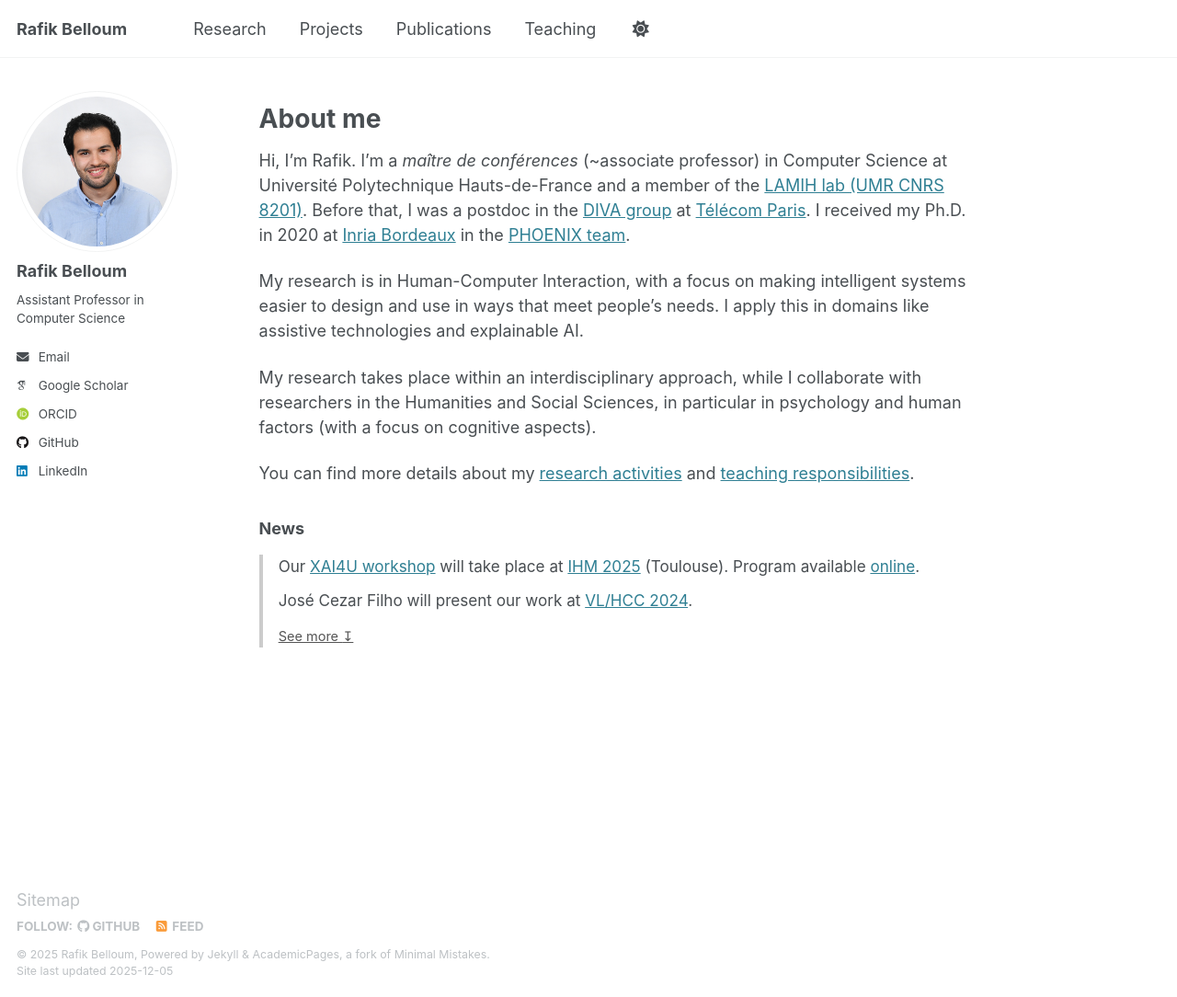
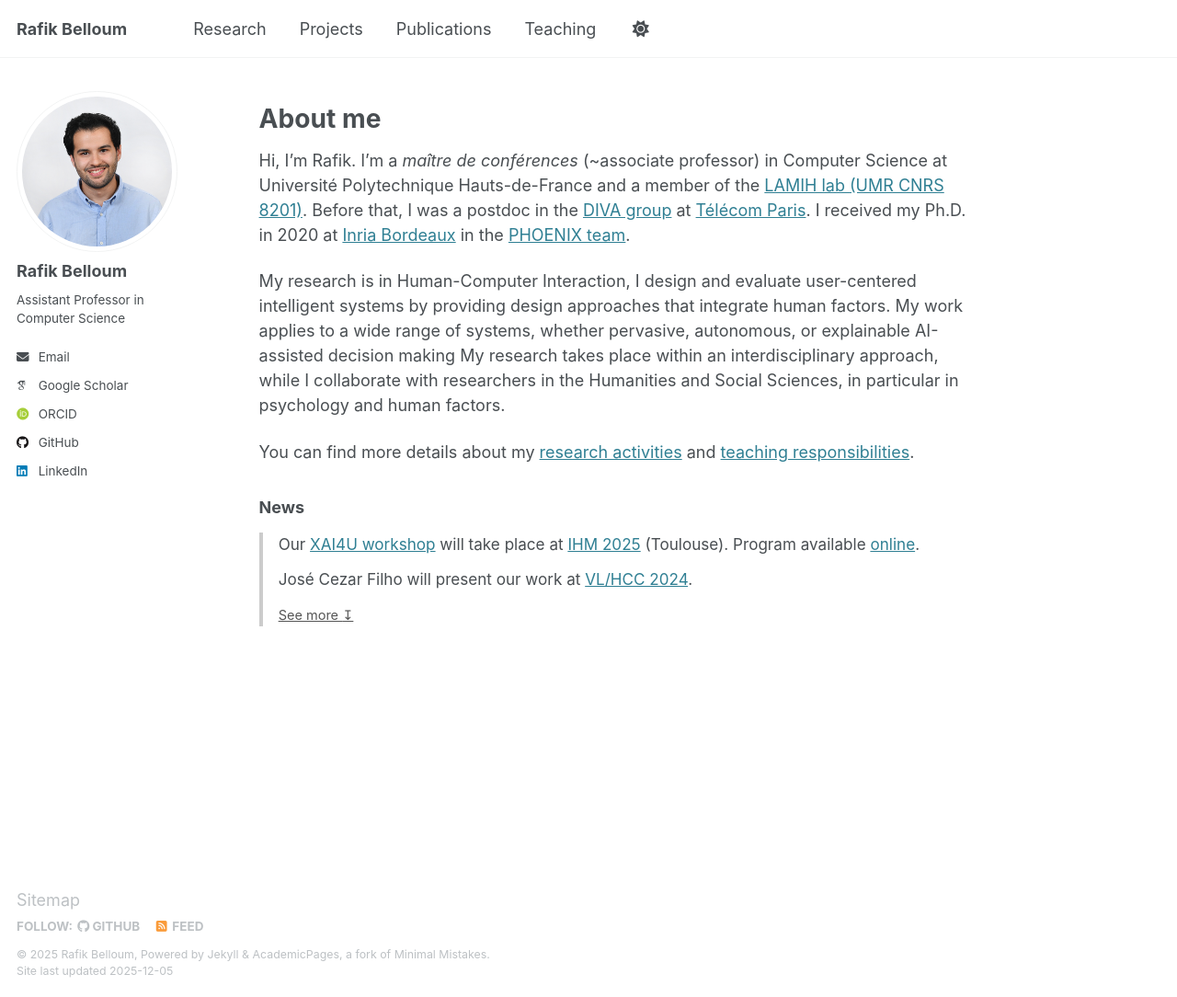
Before and after one commit to rafik-belloum/rafik-belloum.github.io, a Jekyll site: the page built from _pages/about.md, in a window 1280 px wide and 1084 px high. Shown: the whole window at 92% size. Built offline with Jekyll 4.4.1, drawn with Linux system fonts in a browser that asks for light colours; some web fonts are replaced.

Commit message:
Update about.md

```diff
--- a/_pages/about.md
+++ b/_pages/about.md
@@ -12,9 +12,8 @@ About me
 
 Hi, I’m Rafik. I’m a *maître de conférences* (~associate professor) in Computer Science at Université Polytechnique Hauts-de-France and a member of the [LAMIH lab (UMR CNRS 8201)](https://www.uphf.fr/lamih). Before that, I was a postdoc in the [DIVA group](https://diva.telecom-paristech.fr/) at [Télécom Paris](https://www.telecom-paris.fr/). I received my Ph.D. in 2020 at [Inria Bordeaux](https://www.inria.fr/fr/centre-inria-universite-bordeaux) in the [PHOENIX team](http://phoenix.inria.fr/).
 
-My research is in Human-Computer Interaction, with a focus on making intelligent systems easier to design and use in ways that meet people’s needs. I apply this in domains like assistive technologies and explainable AI.<!--to help non-expert users understand complex systems.-->
-
-My research takes place within an interdisciplinary approach, while I collaborate with researchers in the Humanities and Social Sciences, in particular in psychology and human factors (with a focus on cognitive aspects).
+My research is in Human-Computer Interaction, I design and evaluate user-centered intelligent systems by providing design approaches that integrate human factors. My work applies to a wide range of systems, whether pervasive, autonomous, or explainable AI-assisted decision making <!-- with a focus on making intelligent systems easier to design and use in ways that meet people’s needs. I apply this in domains like assistive technologies and explainable AI.to help non-expert users understand complex systems.-->
+My research takes place within an interdisciplinary approach, while I collaborate with researchers in the Humanities and Social Sciences, in particular in psychology and human factors.
 
 You can find more details about my [research activities](/research/) and [teaching responsibilities](/teaching/).
 
```
